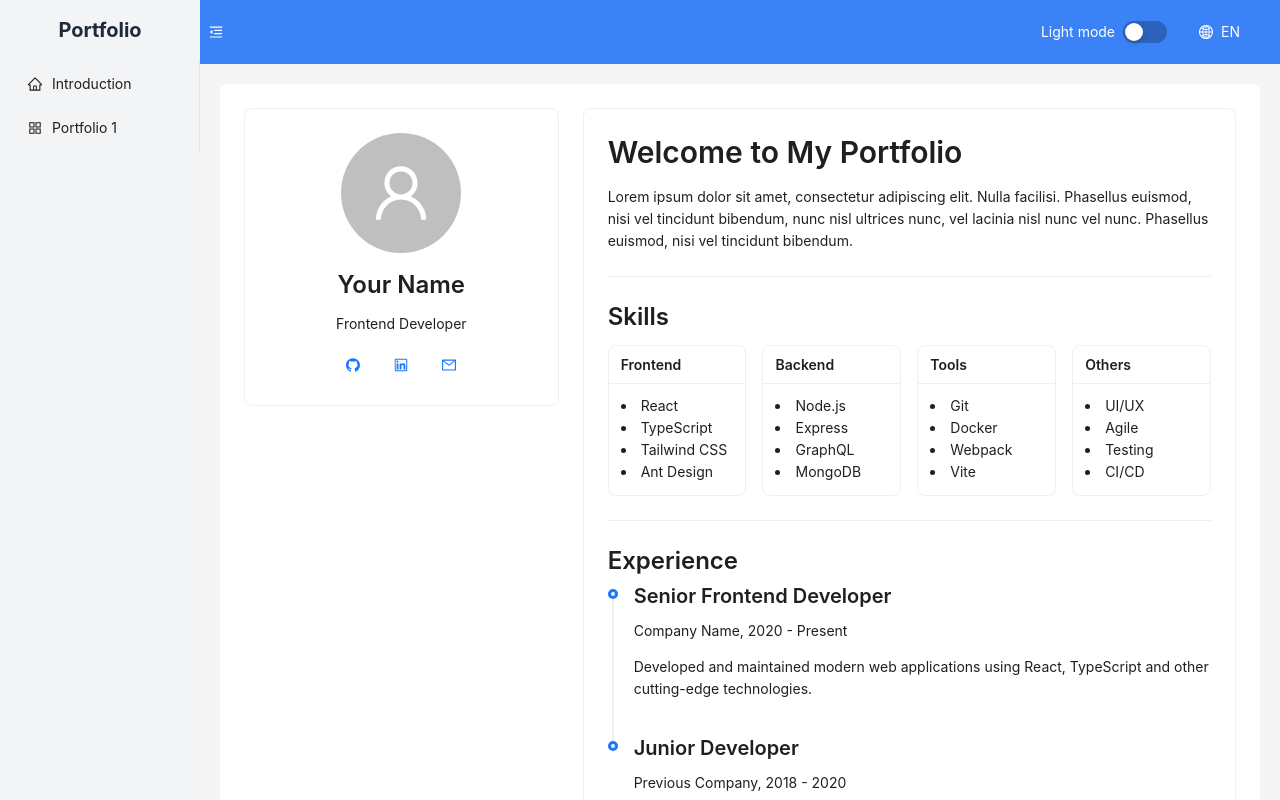
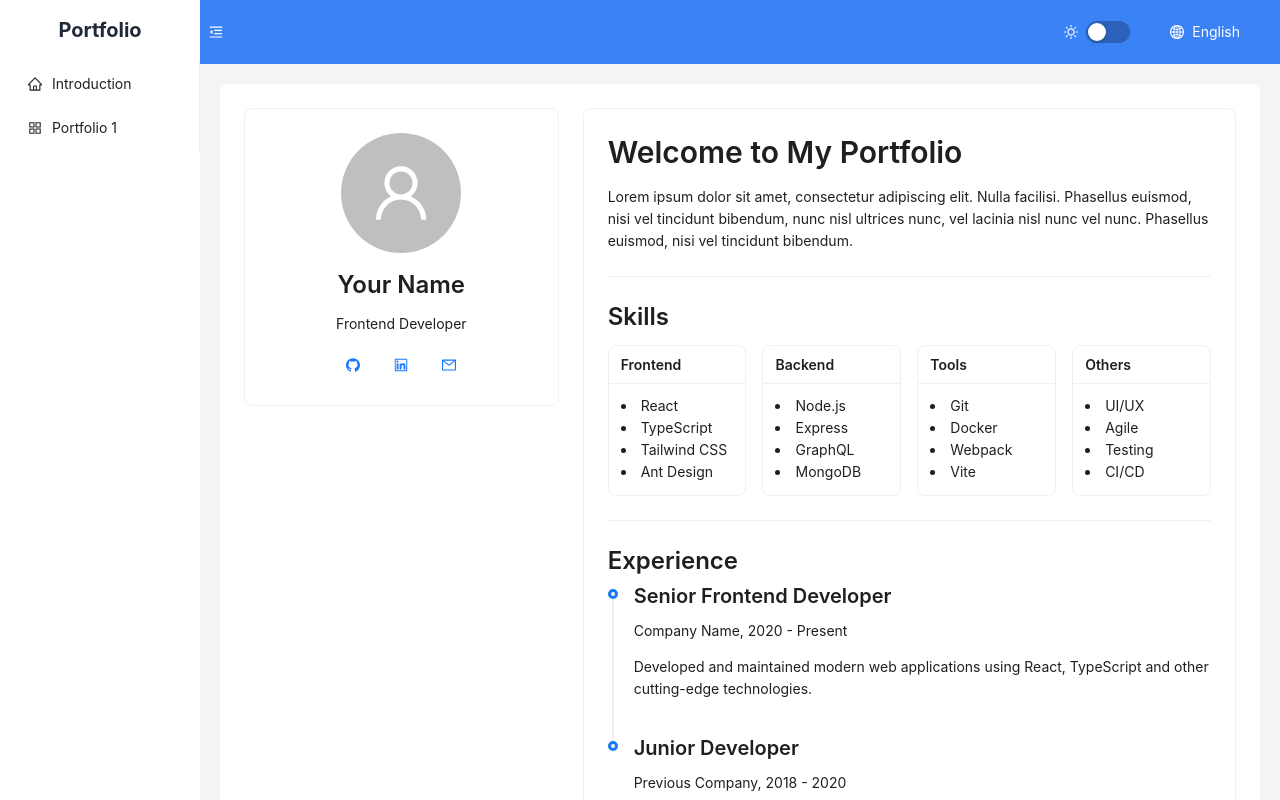
Before and after one commit to ts03085781/my-vite-react-app, a React (Vite) app: page / in a window 1280 px wide. Shown: the top 800 px of the page. Built offline with nearby package versions, Linux system fonts and the light colour scheme.

Commit message:
style:change construction method of dark mod

```diff
--- a/src/App.tsx
+++ b/src/App.tsx
@@ -19,7 +19,7 @@ function App() {
         },
       }}
     >
-      <div className={theme === 'dark' ? 'dark' : 'light'}>
+      <div className={theme}>
         <BrowserRouter>
           <AppRoutes />
         </BrowserRouter>
--- a/src/layout/MainLayout.tsx
+++ b/src/layout/MainLayout.tsx
@@ -9,6 +9,8 @@ import {
   HomeOutlined,
   AppstoreOutlined,
   GlobalOutlined,
+  SunOutlined,
+  MoonOutlined,
 } from '@ant-design/icons';
 import { toggleTheme } from '../store/slices/themeSlice';
 import { changeLanguage } from '../store/slices/languageSlice';
@@ -68,45 +70,35 @@ const MainLayout = () => {
   ];
 
   return (
-    <Layout
-      className={`min-h-screen ${
-        theme === 'dark' ? 'bg-gray-900 text-white' : 'bg-white text-gray-800'
-      }`}
-    >
+    <Layout className="min-h-screen bg-white text-gray-800 dark:bg-gray-900 dark:text-white">
       <Sider
         trigger={null}
         collapsible
         collapsed={collapsed}
-        className={`${theme === 'dark' ? 'bg-gray-800' : 'bg-gray-100'}`}
+        className="bg-white text-gray-800 dark:bg-gray-900 dark:text-white"
       >
-        <div className="p-4 text-center text-xl font-bold">Portfolio</div>
+        <div className="p-4 text-center text-xl font-bold text-gray-800 dark:text-white">
+          Portfolio
+        </div>
         <Menu
           theme={theme === 'dark' ? 'dark' : 'light'}
           mode="inline"
           selectedKeys={[location.pathname]}
-          className={`${theme === 'dark' ? 'bg-gray-800' : 'bg-gray-100'}`}
+          className="bg-white text-gray-800 dark:bg-gray-900 dark:text-white"
           items={sidebarItems}
         />
       </Sider>
       <Layout>
-        <Header
-          className={`p-0 flex items-center justify-between ${
-            theme === 'dark' ? 'bg-gray-800' : 'bg-blue-500'
-          }`}
-        >
+        <Header className="p-0 flex items-center justify-between bg-blue-500 dark:bg-gray-800">
           <Button
             type="text"
             icon={collapsed ? <MenuUnfoldOutlined /> : <MenuFoldOutlined />}
             onClick={() => setCollapsed(!collapsed)}
-            className={`w-16 h-16 ${
-              theme === 'dark' ? 'text-white' : 'text-white'
-            }`}
+            className="w-16 h-16 text-white"
           />
           <div className="flex items-center mr-6 space-x-4">
-            <div className="flex items-center">
-              <span className="mr-2 text-white">
-                {theme === 'dark' ? t('theme.dark') : t('theme.light')}
-              </span>
+            <div className="flex items-center mr-2 text-white gap-2">
+              {theme === 'dark' ? <MoonOutlined /> : <SunOutlined />}
               <Switch checked={theme === 'dark'} onChange={handleThemeChange} />
             </div>
             <Dropdown
@@ -118,21 +110,15 @@ const MainLayout = () => {
                 icon={<GlobalOutlined />}
                 className="text-white"
               >
-                {language === 'en' ? 'EN' : 'ZH'}
+                {language === 'en' ? 'English' : '繁體中文'}
               </Button>
             </Dropdown>
           </div>
         </Header>
-        <Content className="m-5 p-6 bg-white dark:bg-gray-700 rounded-lg min-h-[280px]">
+        <Content className="m-5 p-6 rounded-lg min-h-[280px] bg-white dark:bg-gray-700">
           <Outlet />
         </Content>
-        <Footer
-          className={`text-center ${
-            theme === 'dark'
-              ? 'bg-gray-800 text-white'
-              : 'bg-gray-100 text-gray-600'
-          }`}
-        >
+        <Footer className="text-center bg-gray-100 text-gray-600 dark:bg-gray-800 dark:text-white">
           ©{new Date().getFullYear()} My Portfolio - Created with React & Ant
           Design
         </Footer>
--- a/tailwind.config.js
+++ b/tailwind.config.js
@@ -5,4 +5,5 @@ export default {
     extend: {},
   },
   plugins: [],
+  darkMode: 'selector',
 };
```
Also changed, not shown: 1 other file (tests, documents, lock files or other folders).
